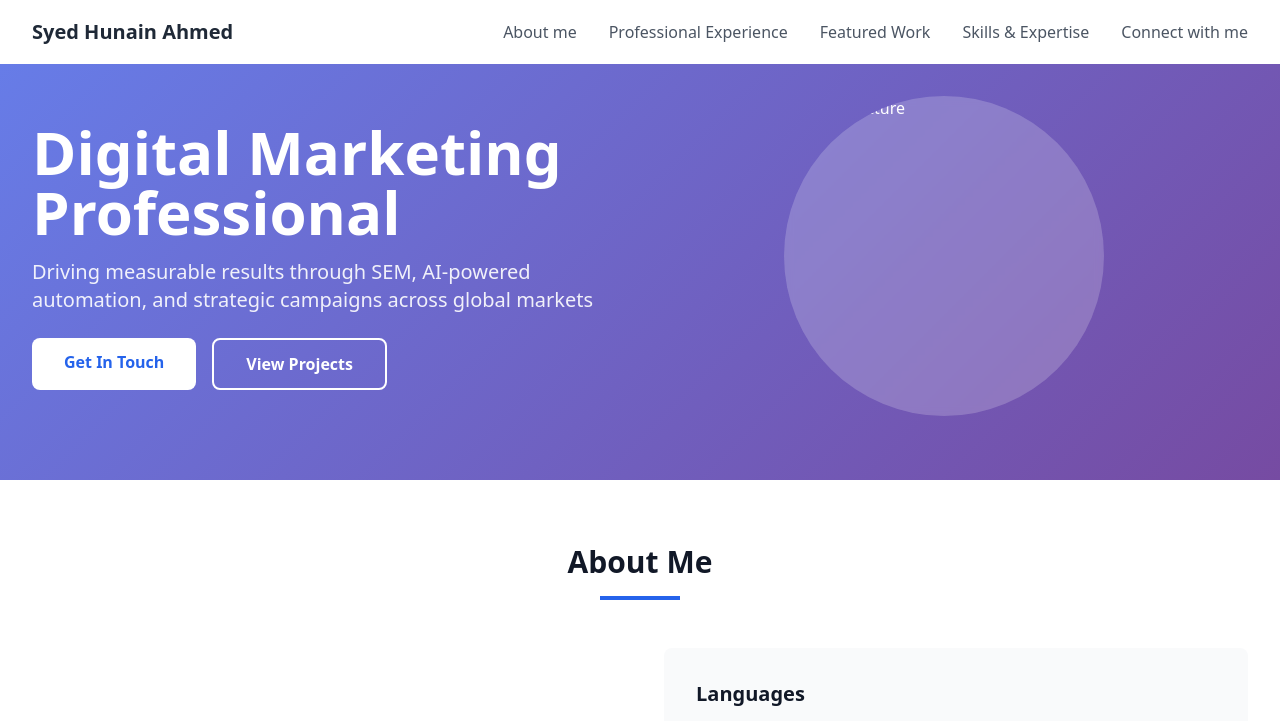
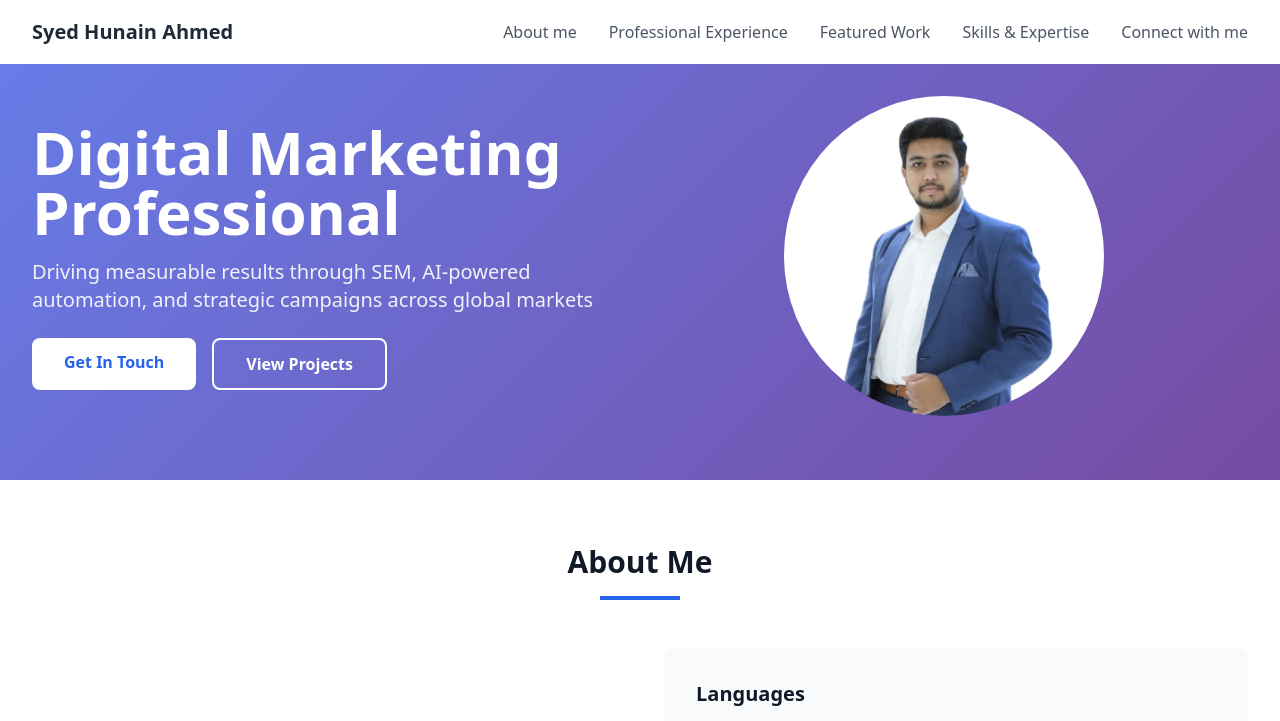
Before and after one commit to irfff/main, a plain HTML site: page index.html in a window 1280 px wide. Shown: the top 721 px of the page. Drawn offline with nearby package versions, Linux system fonts and the light colour scheme; files whose address does not match are found by name.

Commit message:
Update index.html

```diff
--- a/index.html
+++ b/index.html
@@ -58,7 +58,7 @@
 
                  <div class="lg:w-1/2 flex justify-center">
   <div class="w-80 h-80 rounded-full bg-white/20 backdrop-blur-sm flex items-center justify-center overflow-hidden">
-    <img src="\assests\hunainpro-removebg-preview.png"
+    <img src="hunainpro-removebg-preview.png"
          alt="Profile Picture"
          class="w-full h-full object-cover object-center transform transition duration-500 hover:scale-110" />
   </div>
```
